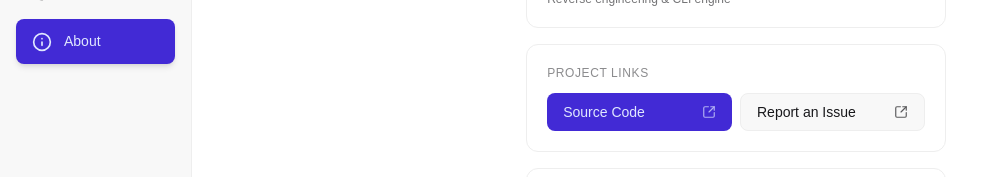
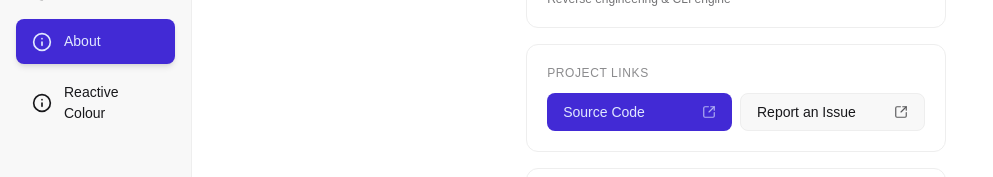
Before and after one commit to alvvik/Rivalui, a Next.js app: page /about in a window 1280 px wide. Shown: the part 274-451 px from the top of the page, without its empty margins (0-993 px from the left). Built offline with nearby package versions, Linux system fonts and the light colour scheme.

Commit message:
feat: add Reactive Colour item to sidebar

```diff
--- a/src/components/Sidebar.tsx
+++ b/src/components/Sidebar.tsx
@@ -34,6 +34,12 @@ const items = [
     label: "About",
     href: "/about",
   },
+  {
+    id: 5,
+    icon: <Info className="size-5 shrink-0" />,
+    label: "Reactive Colour",
+    href: "/reactive-colour",
+  },
 ];
 
 export default function Sidebar() {
```
